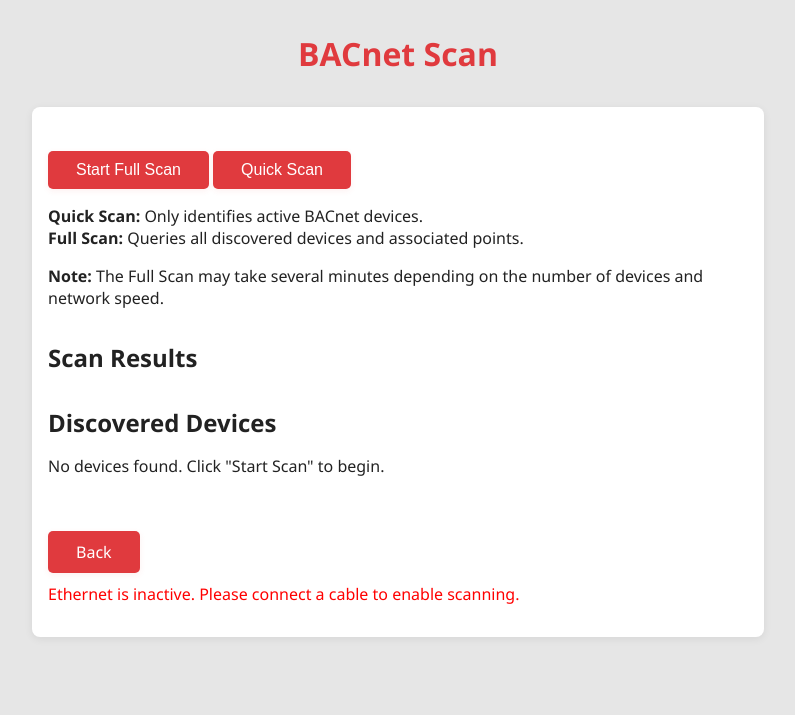
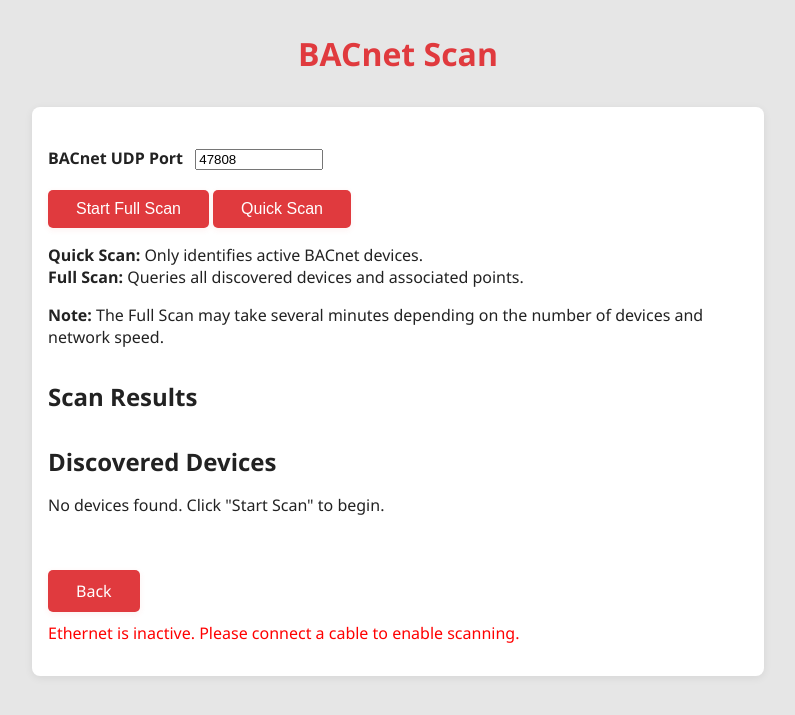
Before and after one commit to makeitworkok/TTTv1.0.2, a Flask app: page /bacnet_scan in a window 1280 px wide. Shown: the top 715 px of the page, without its empty margins (242-1037 px from the left). Run offline with Flask 3, Linux system fonts and the light colour scheme; parts of the project's set-up code (start-up, migrations or seed data) failed here and were passed over.

Commit message:
Adjustable BACnet UDP scan

```diff
--- a/app.py
+++ b/app.py
@@ -14,6 +14,7 @@ os.makedirs(OUTPUT_DIR, exist_ok=True)
 
 # Absolute path (systemd often lacks /usr/sbin in PATH)
 ARP_SCAN_BIN = os.environ.get("ARP_SCAN_BIN", "/usr/sbin/arp-scan")
+BACNET_UDP_PORT = int(os.environ.get("BACNET_UDP_PORT", "47808"))
 
 # File to store the selected scan range for ARP scan
 SCAN_RANGE_FILE = "/tmp/scan_range.txt"
@@ -256,29 +257,38 @@ def network():
 # --- BACnet Scan Page ---
 @app.route("/bacnet_scan", methods=["GET", "POST"])
 def bacnet_scan_route():
+    error = None
     results = {}
-    error = None
+    udp_port = BACNET_UDP_PORT
+
+    # determine source IP/mask as you already do (example using eth0 IP)
+    eth0_ip = get_eth0_ip()
+    if (eth0_ip):
+        ip_with_mask = f"{eth0_ip}/24"
+    else:
+        ip_with_mask = ""
 
     if request.method == "POST":
-        # Pre-check link/IP
-        eth0_ip = get_eth0_ip()
-        if not is_eth0_active():
-            error = "Ethernet (eth0) is inactive. Connect a cable and try again."
-        elif not eth0_ip:
-            error = "No IP address on eth0. Acquire an IP and try again."
+        # read UDP port from form, fallback to env default
+        try:
+            udp_port = int(request.form.get("udp_port", udp_port))
+            if udp_port < 1024 or udp_port > 65535:
+                udp_port = BACNET_UDP_PORT
+        except Exception:
+            udp_port = BACNET_UDP_PORT
 
-        if not error:
+        if not ip_with_mask:
+            error = "No IP on eth0. Connect and try again."
+        else:
             scan_type = request.form.get("scan_type", "full")
-            ip_with_mask = f"{eth0_ip}/24"
             try:
-                # Choose scan type: quick or full
                 if scan_type == "quick":
                     scan_results, networks_found = asyncio.run(
-                        bacnet_quick_scan(ip_with_mask, return_networks=True)
+                        bacnet_quick_scan(ip_with_mask, return_networks=True, udp_port=udp_port)
                     )
                 else:
                     scan_results, networks_found = asyncio.run(
-                        bacnet_scan(ip_with_mask, return_networks=True)
+                        bacnet_scan(ip_with_mask, return_networks=True, udp_port=udp_port)
                     )
 
                 # Only keep one entry per unique device_instance
@@ -308,8 +318,13 @@ def bacnet_scan_route():
                 print(traceback.format_exc())
                 error = f"BACnet scan failed: {e}"
 
-    eth0_active = is_eth0_active()
-    return render_template("bacnet.html", results=results, eth0_active=eth0_active, error=error)
+    return render_template(
+        "bacnet.html",
+        error=error,
+        eth0_active=is_eth0_active(),
+        udp_port=udp_port,
+        results=results,
+    )
 
 @app.route("/download_csv")
 def download_csv():
--- a/templates/bacnet.html
+++ b/templates/bacnet.html
@@ -57,6 +57,12 @@
       <div style="color:#b00020; font-weight:600; margin:8px 0;">{{ error }}</div>
     {% endif %}
     <form method="POST" id="scan-form">
+      <div style="margin:8px 0;">
+        <label for="udp_port"><b>BACnet UDP Port</b></label>
+        <input type="number" id="udp_port" name="udp_port"
+               value="{{ udp_port or 47808 }}" min="1024" max="65535"
+               style="width:120px; margin-left:8px;">
+      </div>
       <input type="hidden" name="scan_type" id="scan_type" value="full">
       <button type="submit" class="button" id="start-scan"
               {% if not eth0_active %}disabled title="Ethernet is inactive"{% endif %}>
```
Also changed, not shown: bac0_scan.py (+5 -5 lines), README.md.
